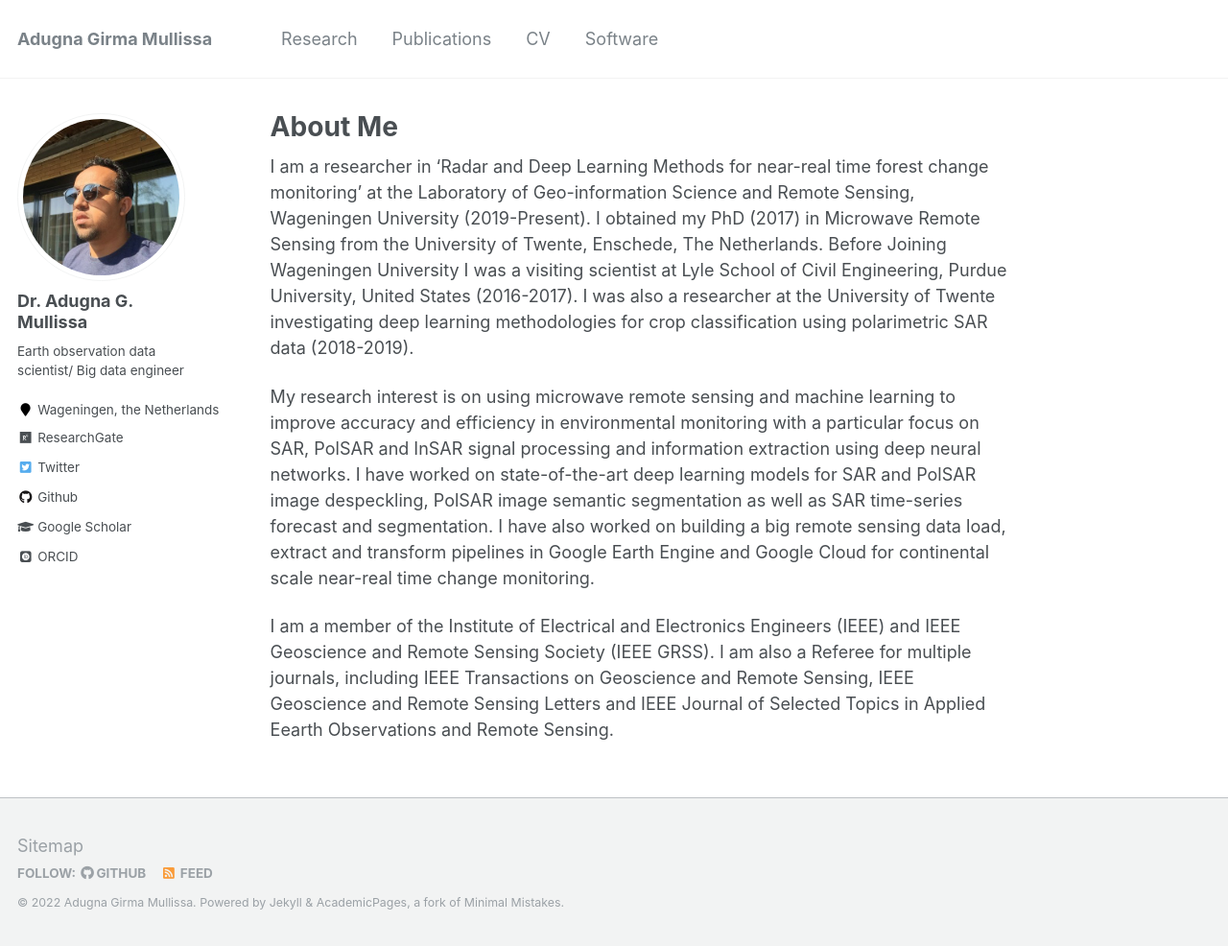
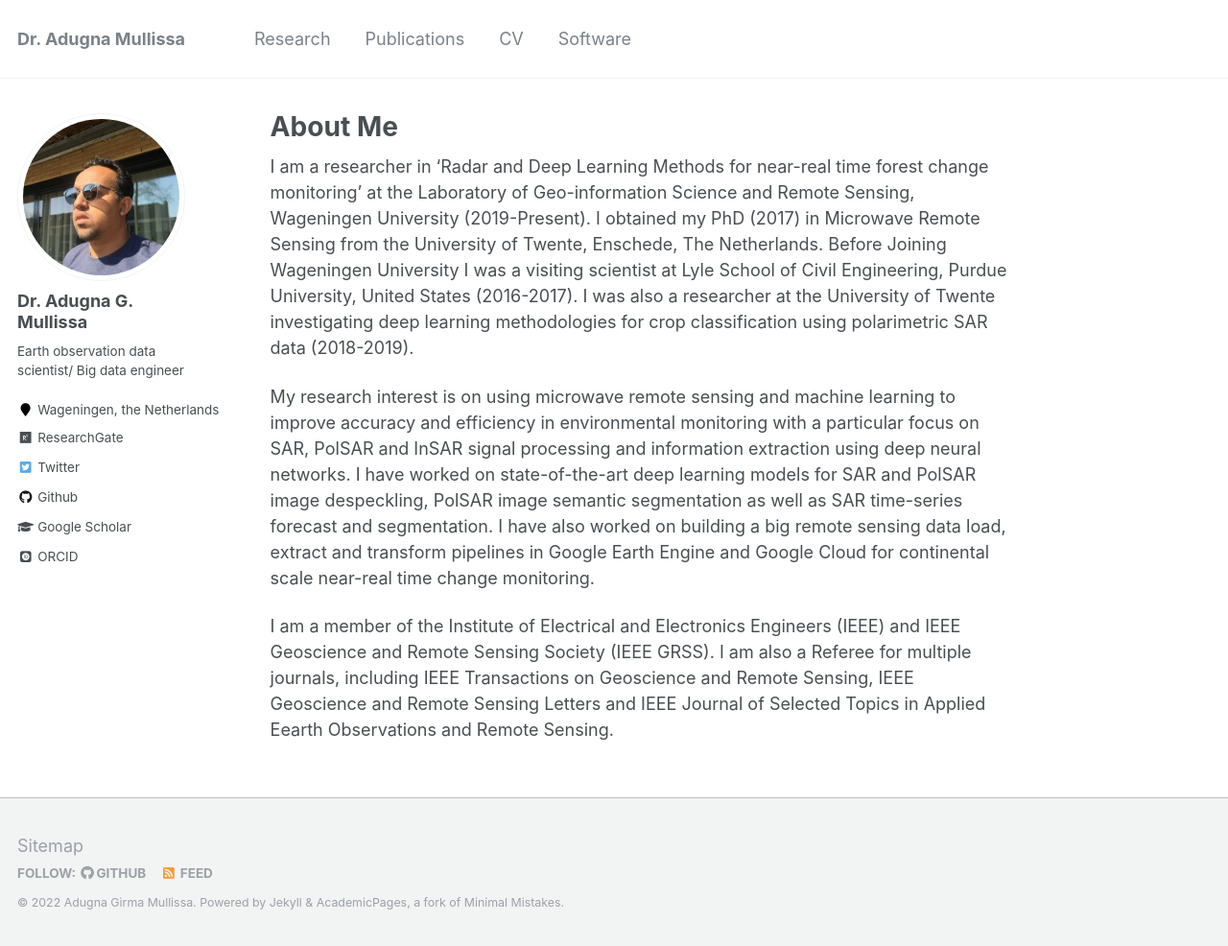
Before and after one commit to adugnag/adugnag.github.io, a Jekyll site: the page built from _pages/about.md, in a window 1280 px wide and 986 px high. Shown: the whole window at 96% size. Built offline with Jekyll 4.4.1, drawn with Linux system fonts in a browser that asks for light colours; some web fonts are replaced.

Commit message:
Update _config.yml

```diff
--- a/_config.yml
+++ b/_config.yml
@@ -7,7 +7,7 @@
 
 # Site Settings
 locale                   : "en-US"
-title                    : "Adugna Girma Mullissa"
+title                    : "Dr. Adugna Mullissa"
 title_separator          : "-"
 name                     : &name "Adugna Girma Mullissa"
 description              : &description "Researcher at Wageningen Unniversity and Research"
```
